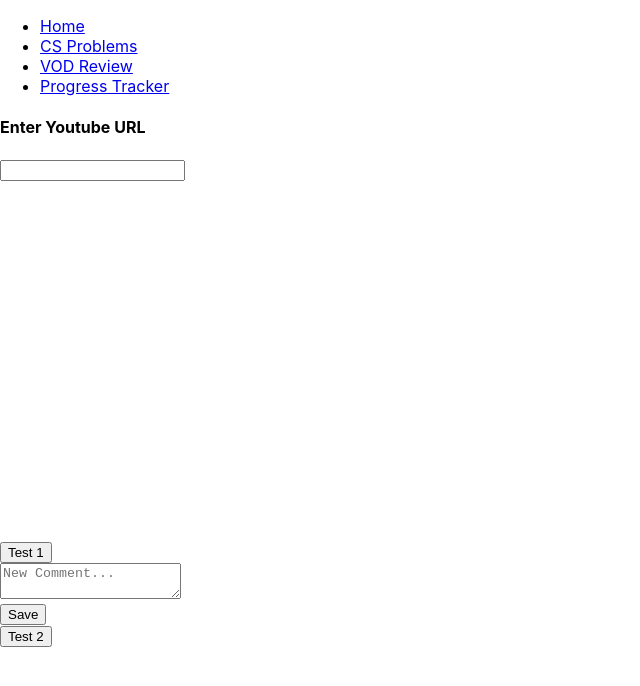
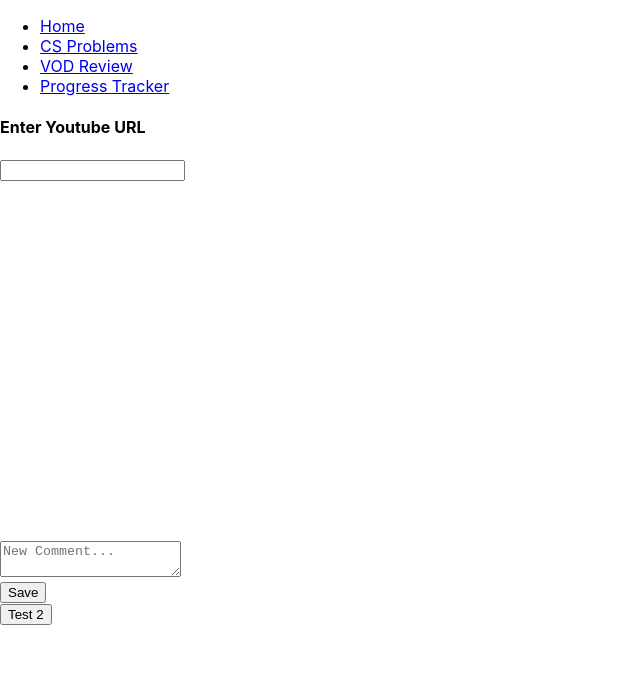
Before and after one commit to Barca545/CS_Tracker, a React (Create React App) app in the folder LoL_App/frontend/: page /vod-reviews in a window 1280 px wide. Shown: the top 686 px of the page, without its empty margins (0-640 px from the left). Built offline with nearby package versions, Linux system fonts and the light colour scheme.

Commit message:
removed vod reviews component

```diff
--- a/LoL_App/frontend/src/pages/VOD-Review.tsx
+++ b/LoL_App/frontend/src/pages/VOD-Review.tsx
@@ -5,31 +5,16 @@ import { useAppDispatch,useAppSelector } from "../app/hooks";
 import {addComment,deleteComment,editComment,getComments,getTimestamp,setTimestamp} from '../app/slices/vodreviewSlice'
 import ReactPlayer from "react-player";
 
-
 ///USING REACT-PLAYER NOT react-youtube OR video-react
 
 ///installed uuid
 
-/*once I get this hooked up to the YT thing I need to figure out the timestamping
-might need to grab the timestamp in a slice whenever the comment thing is opened
-*/
+///needs to play immediately after seeking
 
-const VODReviews = () => {
-  ///Try setting the time to seek to here and passing it down as a prop
-  const reactPlayerRef = useRef<ReactPlayer>(null);
-
-  return(
-    <>
-      <VideoPlayer playerRef={reactPlayerRef}/>
-
-    </>
-  )
-}
-
-const VideoPlayer = (props:any) => {
+const VideoPlayer = () => {
   ///give users the option to set the title of the video
   const [URL,setURL] = useState('');
-  const reactPlayerRef:React.RefObject<ReactPlayer> = props.playerRef;
+  const reactPlayerRef = useRef<ReactPlayer>(null);
   const [timestamp,setTimestamp] = useState(0)
   const time = reactPlayerRef.current?.getCurrentTime()
   const dispatch = useAppDispatch()
@@ -40,6 +25,10 @@ const VideoPlayer = (props:any) => {
 
   const handleSeek = () => {
     reactPlayerRef.current?.seekTo(timestamp)
+  }
+
+  const setCurrentTime = () => {
+    return reactPlayerRef.current?.getCurrentTime
   }
 
   const ChooseVideo = () => {
@@ -194,12 +183,9 @@ const VideoPlayer = (props:any) => {
           }
         }}
       />
-    <button onClick={()=>handleSeek()}> Test 1</button>
     <CommentSidebar/>
   </>
   )
 }
 
-
-
-export default VODReviews
+export default VideoPlayer
```
